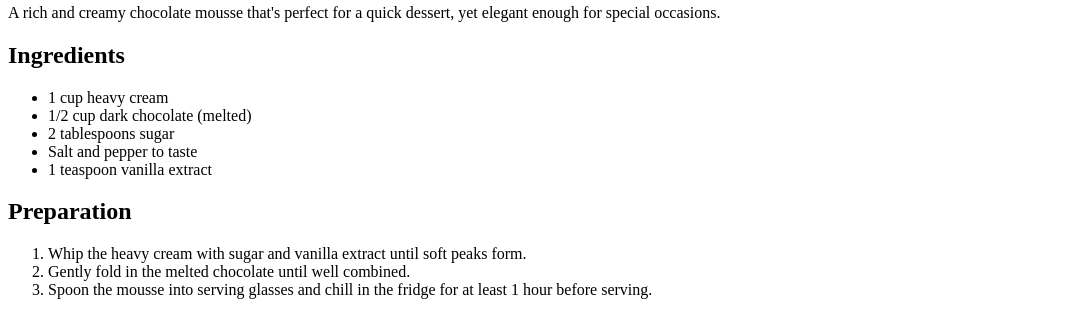
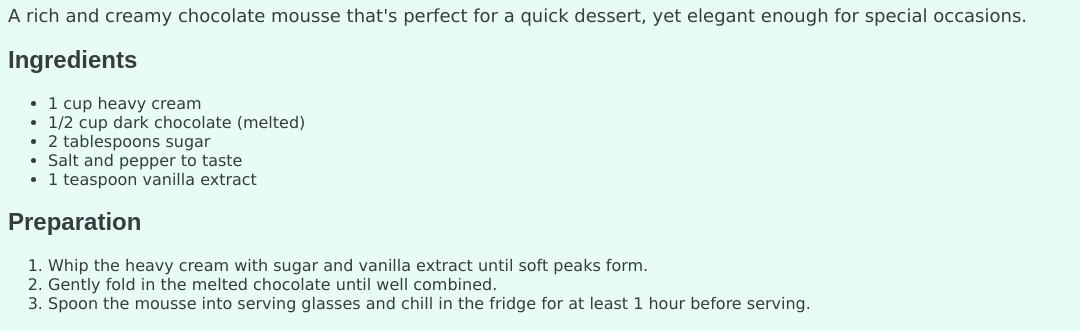
Before and after one commit to oscartavia/odin-recipes, a plain HTML site: page recipes/chocolate-mousse.html in a window 1280 px wide. Shown: the part 710-1041 px from the top of the page, without its empty margins (0-1080 px from the left). Drawn offline with Linux system fonts and the light colour scheme; files that its build step writes are made by us from their sources.

Commit message:
feat: Add styles to the selectors in style.css
Modidy style values for all classes in style.css and fix hrel in style for recipe pages

```diff
--- a/recipes/chocolate-mousse.html
+++ b/recipes/chocolate-mousse.html
@@ -3,7 +3,7 @@
         <head>
             <meta charset="utf-8">
             <title>Chocolate Mousse</title>
-            <link rel="stylesheet" href="style.css">
+            <link rel="stylesheet" href="../style.css">
         </head>
         <body>
             <h1 class="header main">Chocolate Mousse</h1>
--- a/style.css
+++ b/style.css
@@ -0,0 +1,25 @@
+body {
+    background-color: #E6FCF5;
+}
+.header,
+.text {
+    color: #373C3C;
+}
+.header {
+    font-family: Arial, Helvetica, sans-serif;
+    font-weight: bolder;
+}
+.header.main {
+    font-size: 32px;
+}
+.header.sub {
+    font-size: 24px;
+}
+.text {
+    font-family: Verdana, Tahoma, sans-serif;
+    font-size: 18px;
+}
+.text .item {
+    font-size: 16px;
+    font-weight: lighter;
+}
```
Also changed, not shown: recipes/fish-tacos.html (+1 -1 lines), recipes/onion-soup.html (+1 -1 lines).
